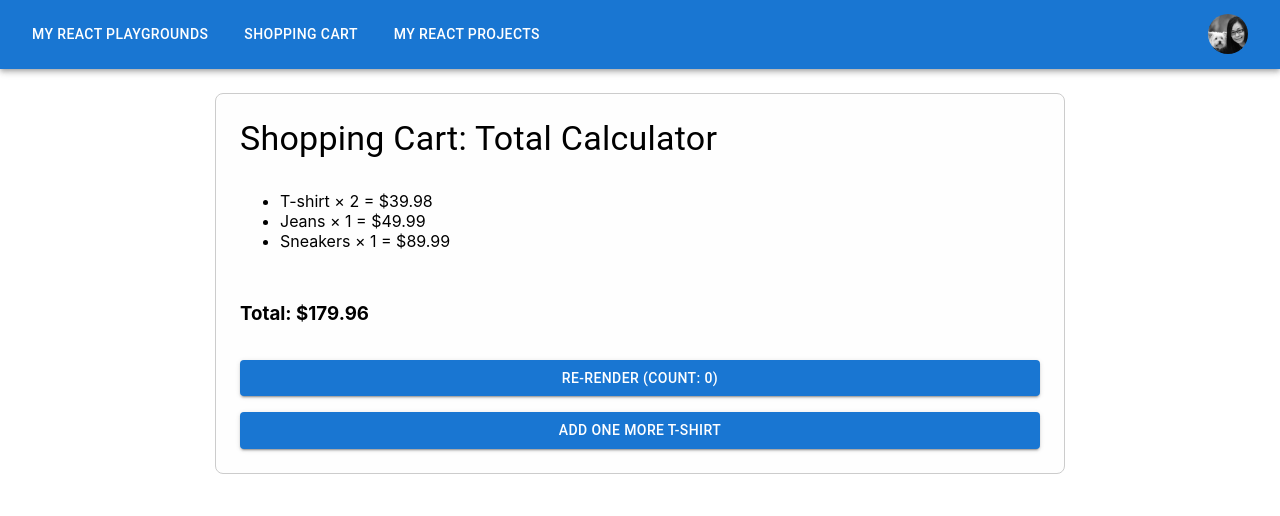
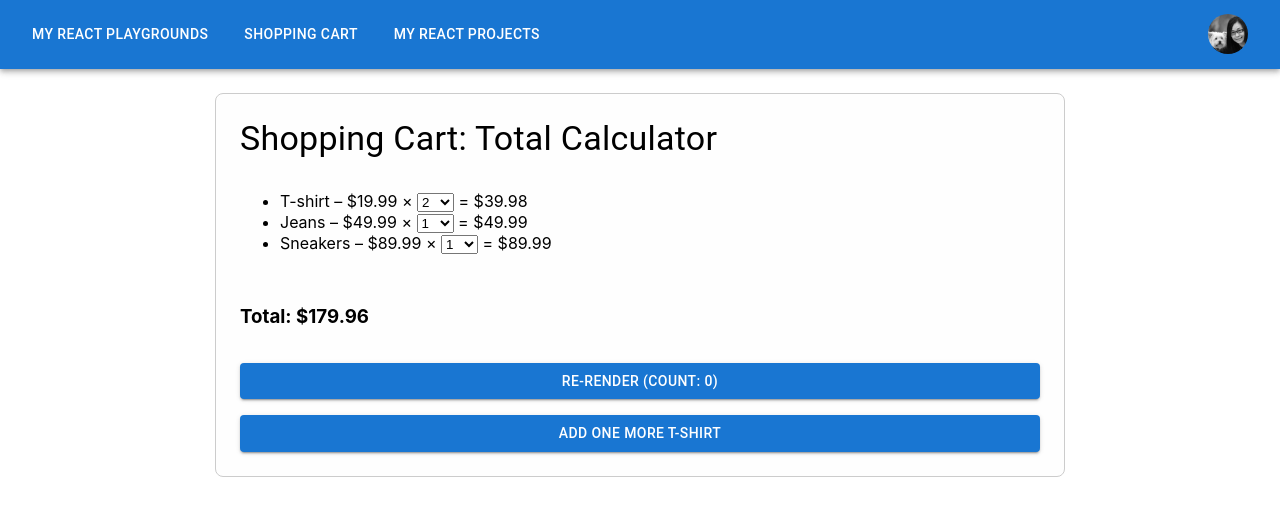
Before and after one commit to fang-wenlee/fullstack-client, a React (Create React App) app: page /usememo3 in a window 1280 px wide. Shown: the top 516 px of the page. Built offline with nearby package versions, Linux system fonts and the light colour scheme.

Commit message:
create a Quanity drop down for each item which can recalculate the price

```diff
--- a/src/components/TotalCalculator.js
+++ b/src/components/TotalCalculator.js
@@ -36,16 +36,12 @@ function TotalCalculator() {
     setItems(updated);
   };
 
-  // const total = useMemo(() => {
-  //   console.log('🧠 useMemo: Calculating total...');
-
-  //   if (!Array.isArray(items)) return 0;
-  //   return items.reduce((sum, item) => {
-  //     const price = Number(item.price);
-  //     const quantity = Number(item.quantity);
-  //     return sum + (Number.isFinite(price * quantity) ? price * quantity : 0);
-  //   }, 0);
-  // }, [items]);
+  const handleQuantityChange = (id, newQuantity) => {
+    const updated = items.map(item =>
+      item.id === id ? { ...item, quantity: Number(newQuantity) } : item
+    );
+    setItems(updated);
+  };
 
   const total = useMemo(() => {
     console.log('🧠 useMemo: Calculating total...');
@@ -59,16 +55,26 @@ function TotalCalculator() {
       <ul>
         {items.map(item => (
           <li key={item.id}>
-            {item.name} × {item.quantity} = $
-            {(item.price * item.quantity).toFixed(2)}
+            {item.name} – ${item.price.toFixed(2)} ×{' '}
+            <select
+              value={item.quantity}
+              onChange={e => handleQuantityChange(item.id, e.target.value)}
+            >
+              {[...Array(10)].map((_, i) => (
+                <option key={i + 1} value={i + 1}>
+                  {i + 1}
+                </option>
+              ))}
+            </select>{' '}
+            = ${(item.price * item.quantity).toFixed(2)}
           </li>
         ))}
       </ul>
+
       <h3>Total: ${total.toFixed(2)}</h3>
       <Button variant="contained" onClick={() => setCount(prev => prev + 1)}>
         Re-render (count: {count})
       </Button>
-
       <Button variant="contained" onClick={updateQuantity}>
         Add One More T-shirt
       </Button>
```
